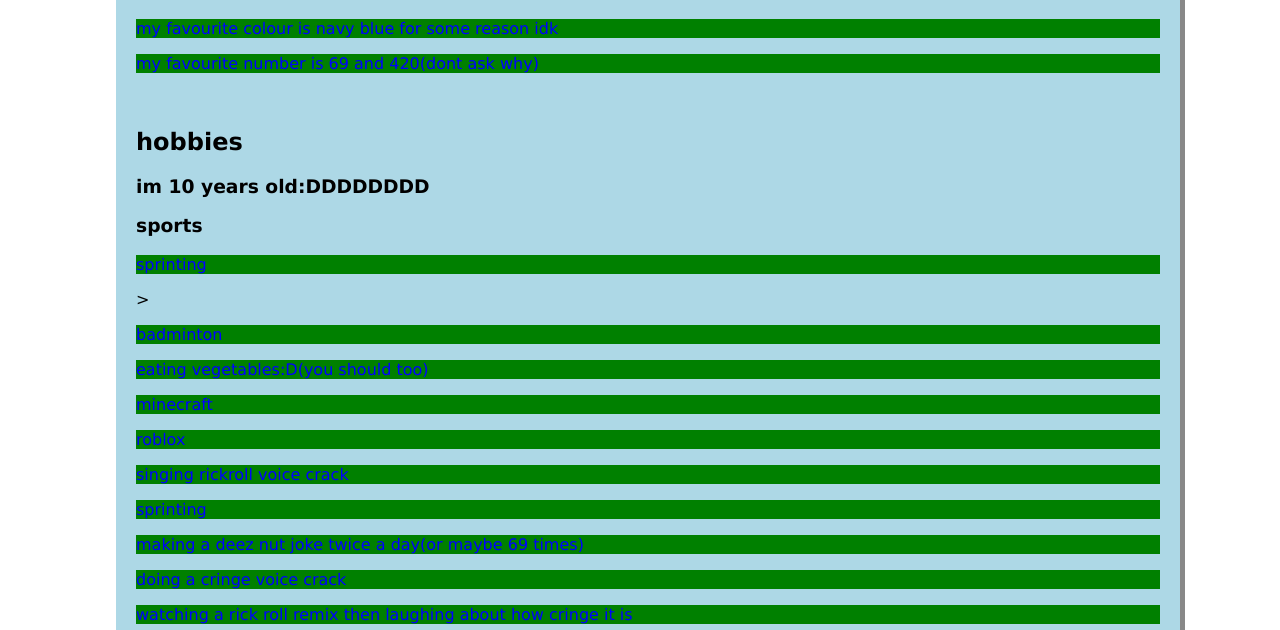
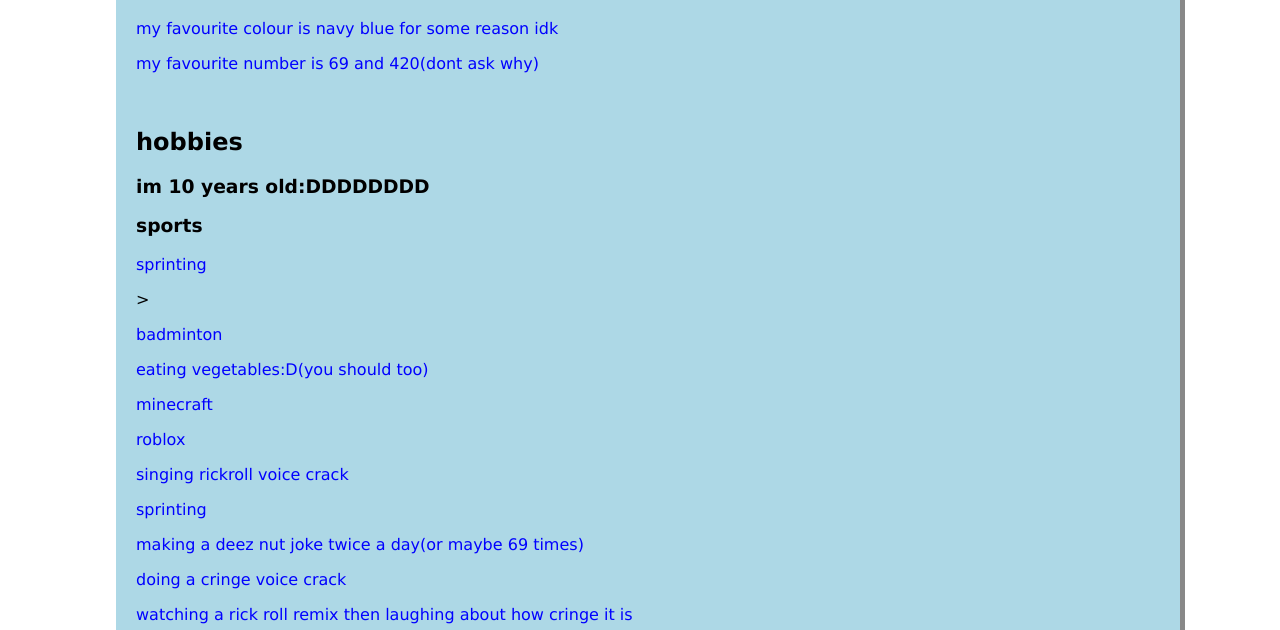
Before and after one commit to eldorastudents/glendriaoh, a plain HTML site: page index.html in a window 1280 px wide. Shown: the part 170-800 px from the top of the page. Drawn offline with Linux system fonts and the light colour scheme.

Commit message:
Update index.html

```diff
--- a/index.html
+++ b/index.html
@@ -7,7 +7,7 @@
     <link href="style.css" rel="stylesheet" type="text/css" />
     <style>
      p,li{color:blue;
-    background-color:green;
+    background-color:xgreen;
     }
     </style>
     <title>Glendria</title>
```
